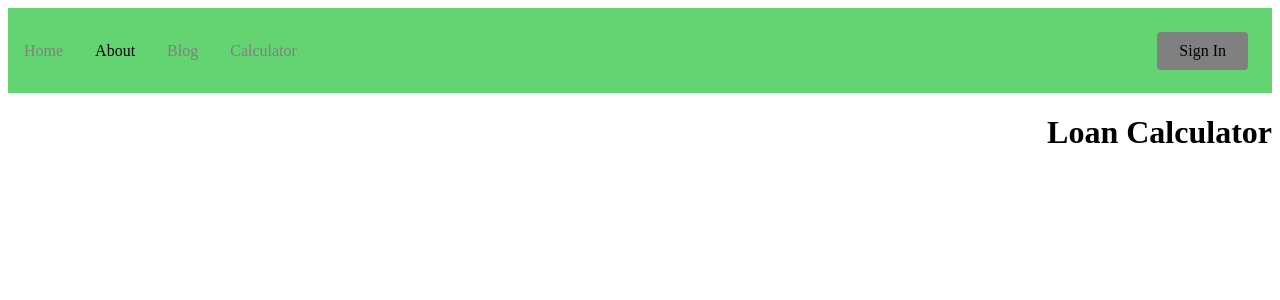
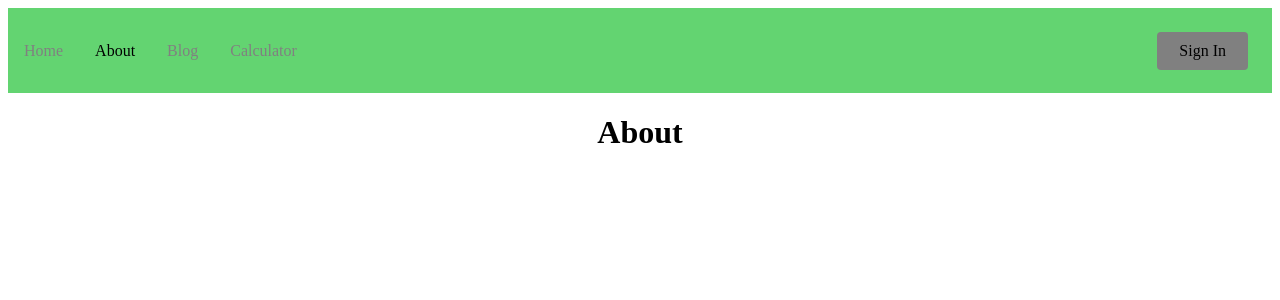
Before and after one commit to xael-dev/react-projects, a React (Create React App) app: page /about in a window 1280 px wide. Shown: the top 300 px of the page. Built offline with nearby package versions, Linux system fonts and the light colour scheme.

Commit message:
Center headings on pages

```diff
--- a/src/pages/about.js
+++ b/src/pages/about.js
@@ -4,11 +4,11 @@ export const About = () => {
     return (
         <div style={{
             display: 'flex',
-            justifyContent: 'Right',
+            justifyContent: 'Center',
             alignItems: 'Right',
             heigt: '100vh',
         }}>
-            <h1>Loan Calculator</h1>
+            <h1>About</h1>
         </div>
     );
 }
--- a/src/pages/blog.js
+++ b/src/pages/blog.js
@@ -4,7 +4,7 @@ export const Blogs = () => {
     return (
         <div style={{
             display: 'flex',
-            justifyContent: 'Right',
+            justifyContent: 'Center',
             alignItems: 'Right',
             height: '100vh'
         }} >
```
